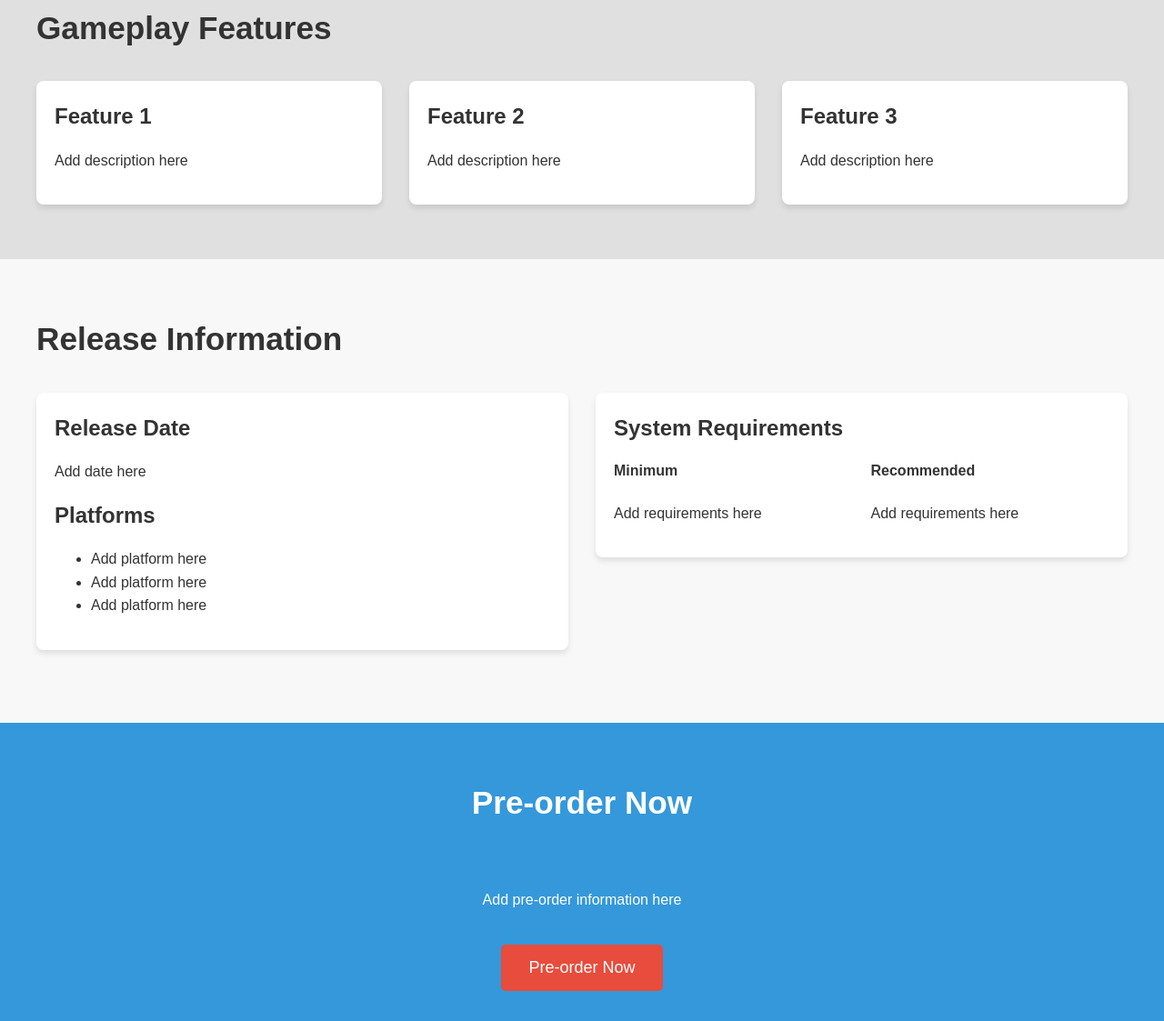
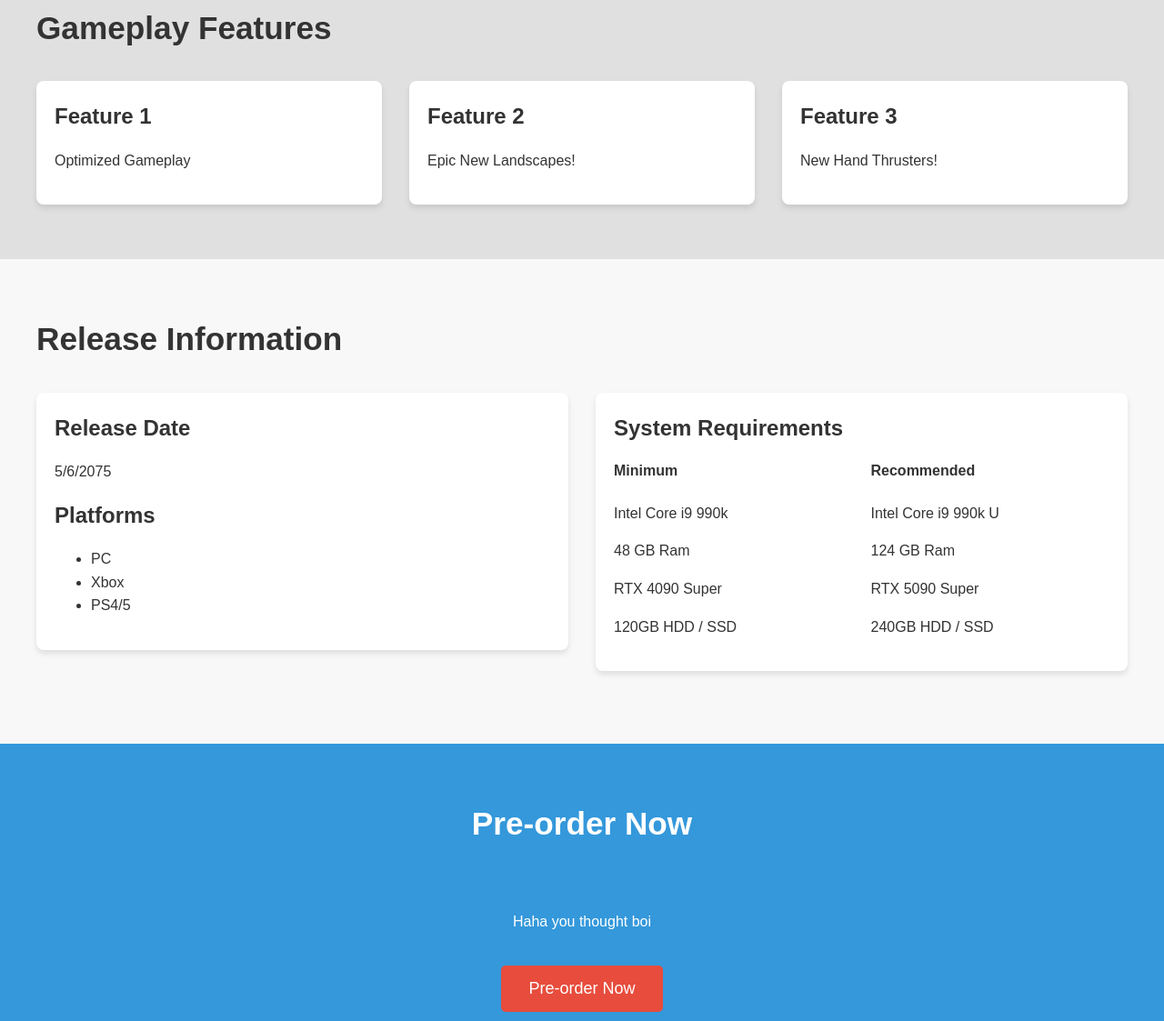
Before and after one commit to AverWasTaken/Subnautica2, a plain HTML site: page index.html in a window 1280 px wide. Shown: the part 1492-2615 px from the top of the page at 91% size. Drawn offline with Linux system fonts and the light colour scheme.

Commit message:
langauge!

```diff
--- a/index.html
+++ b/index.html
@@ -58,15 +58,15 @@
                 <div class="feature-grid">
                     <div class="feature-card">
                         <h3>Feature 1</h3>
-                        <p>Add description here</p>
+                        <p>Optimized Gameplay</p>
                     </div>
                     <div class="feature-card">
                         <h3>Feature 2</h3>
-                        <p>Add description here</p>
+                        <p>Epic New Landscapes!</p>
                     </div>
                     <div class="feature-card">
                         <h3>Feature 3</h3>
-                        <p>Add description here</p>
+                        <p>New Hand Thrusters!</p>
                     </div>
                 </div>
             </div>
@@ -79,13 +79,13 @@
                     <div class="column">
                         <div class="info-box">
                             <h3>Release Date</h3>
-                            <p>Add date here</p>
+                            <p>5/6/2075</p>
 
                             <h3>Platforms</h3>
                             <ul>
-                                <li>Add platform here</li>
-                                <li>Add platform here</li>
-                                <li>Add platform here</li>
+                                <li>PC</li>
+                                <li>Xbox</li>
+                                <li>PS4/5</li>
                             </ul>
                         </div>
                     </div>
@@ -95,11 +95,17 @@
                             <div class="requirements">
                                 <div class="req-column">
                                     <h4>Minimum</h4>
-                                    <p>Add requirements here</p>
+                                    <p>Intel Core i9 990k</p>
+                                    <p>48 GB Ram</p>
+                                    <p>RTX 4090 Super</p>
+                                    <p>120GB HDD / SSD</p>
                                 </div>
                                 <div class="req-column">
                                     <h4>Recommended</h4>
-                                    <p>Add requirements here</p>
+                                    <p>Intel Core i9 990k U</p>
+                                    <p>124 GB Ram</p>
+                                    <p>RTX 5090 Super</p>
+                                    <p>240GB HDD / SSD</p>
                                 </div>
                             </div>
                         </div>
@@ -112,8 +118,8 @@
             <div class="container">
                 <h2>Pre-order Now</h2>
                 <div class="pre-order-box">
-                    <p>Add pre-order information here</p>
-                    <button class="pre-order-button">Pre-order Now</button>
+                    <p>Haha you thought boi</p>
+                    <a href="https://youtube.com" target="_blank"><button class="pre-order-button">Pre-order Now</button></a>
                 </div>
             </div>
         </section>
```
